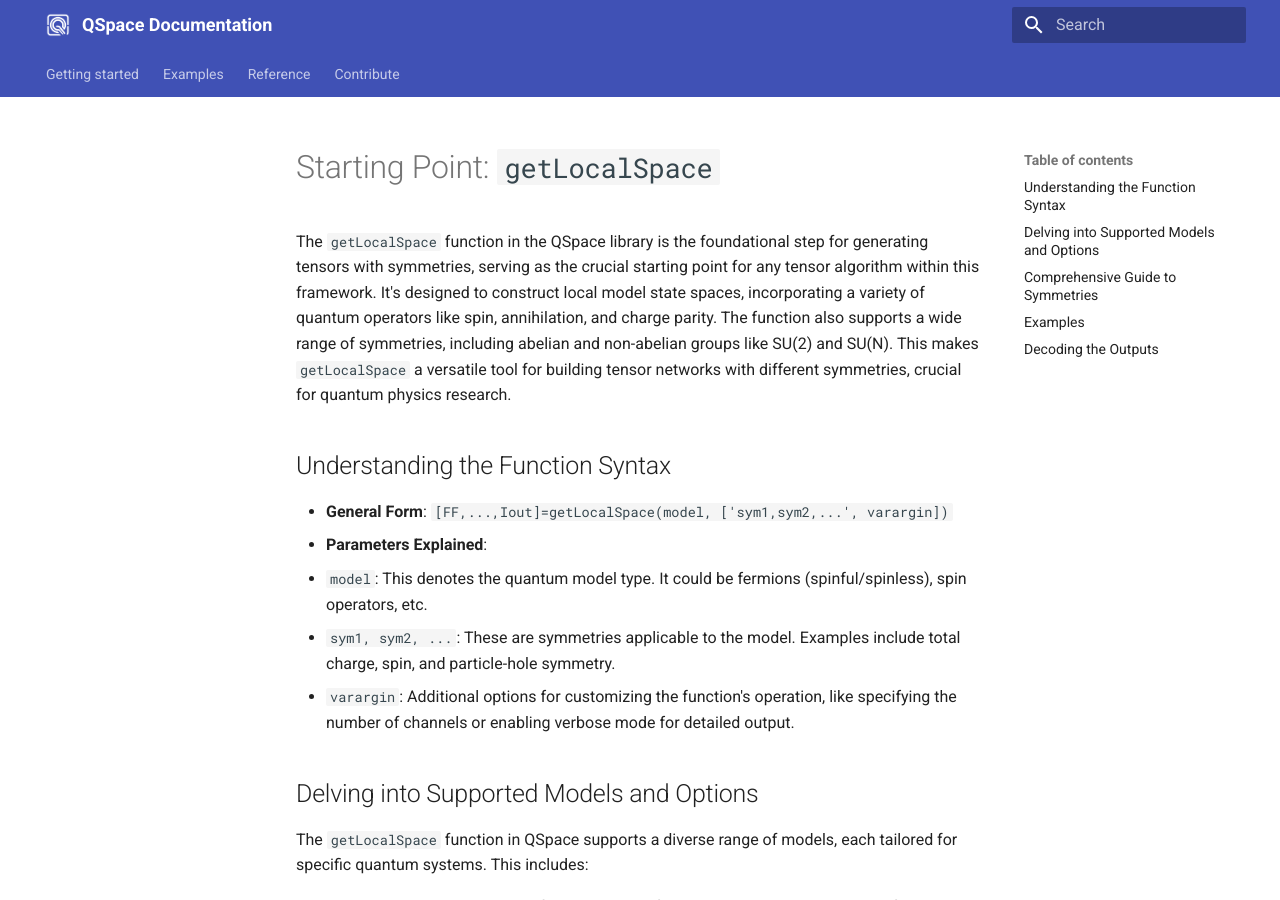
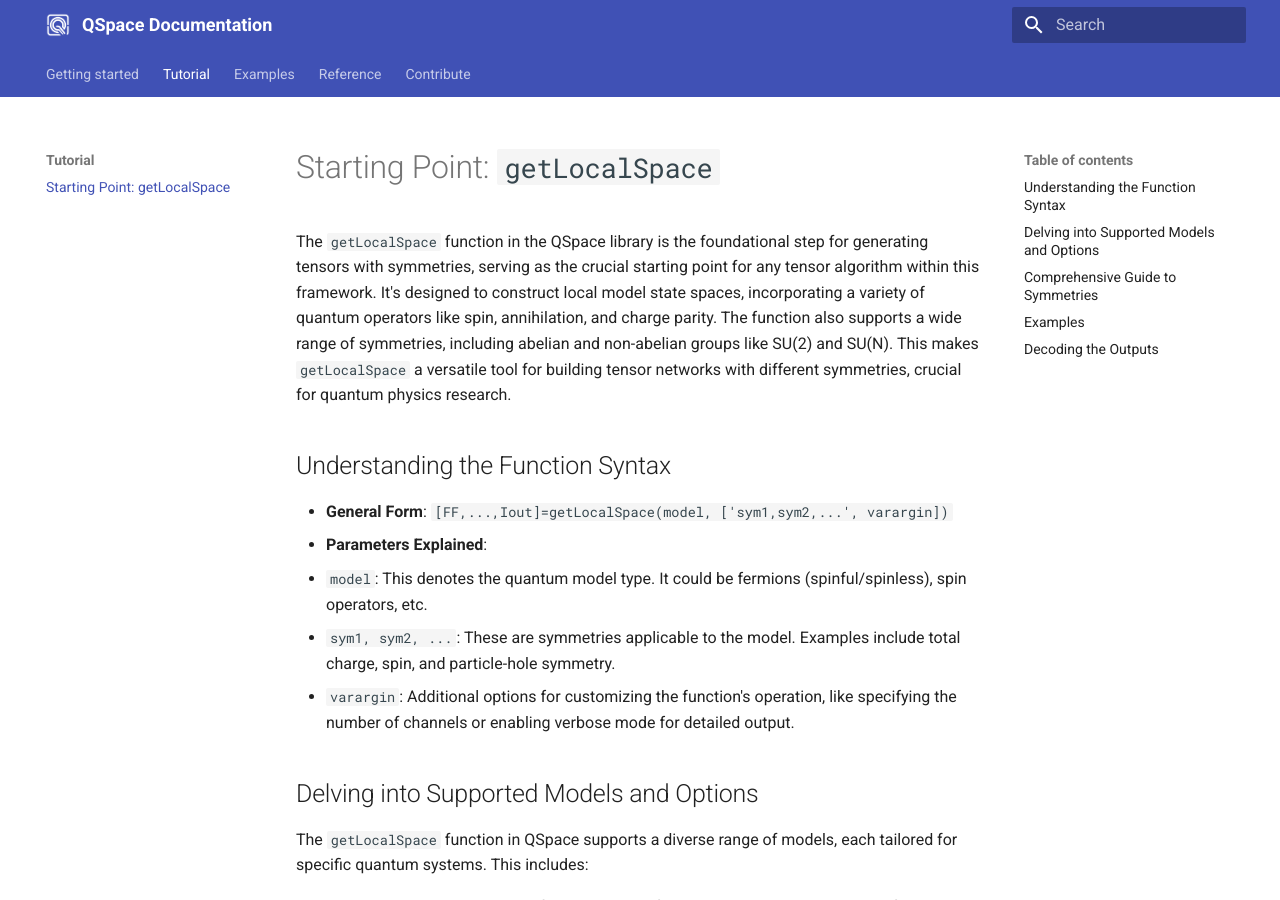
Before and after one commit to Open-Source-QSpace/QSpace-Documentation, an MkDocs documentation site: the page built from docs/tutorial/getLocalSpace.md, in a window 1280 px wide and 900 px high. Built offline with MkDocs 1.6.1 and Material for MkDocs 9.7.7, drawn with Linux system fonts in a browser that asks for light colours; the version menu is left out.

Commit message:
Update documentation structure

```diff
--- a/mkdocs.yml
+++ b/mkdocs.yml
@@ -4,10 +4,13 @@
   - Getting started:
     - What is QSpace?: index.md
     - Installation: installation.md
+  - Tutorial:
+    - "Starting Point: getLocalSpace": tutorial/getLocalSpace.md
   - Examples:
     - Iterative Diagonalization: iterdiag.md
   - Reference:
-    - contractQS: contractQS.md
+    - getLocalSpace: reference/getLocalSpace.md
+    - contractQS: reference/contractQS.md
   - Contribute:
     - Markdown Guide: mdref.md
     - MkDocs Guide: mkdocsg.md
```
